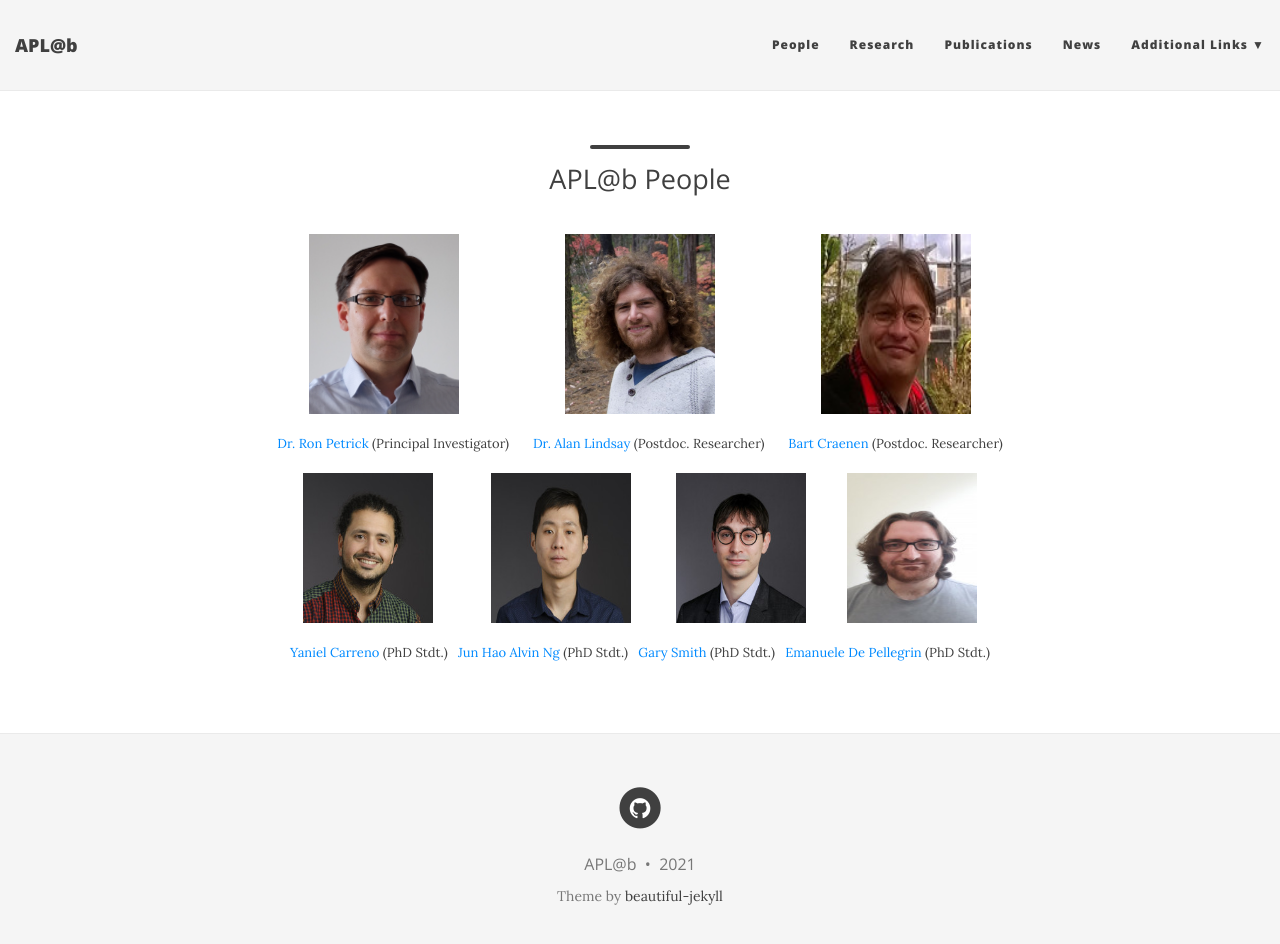
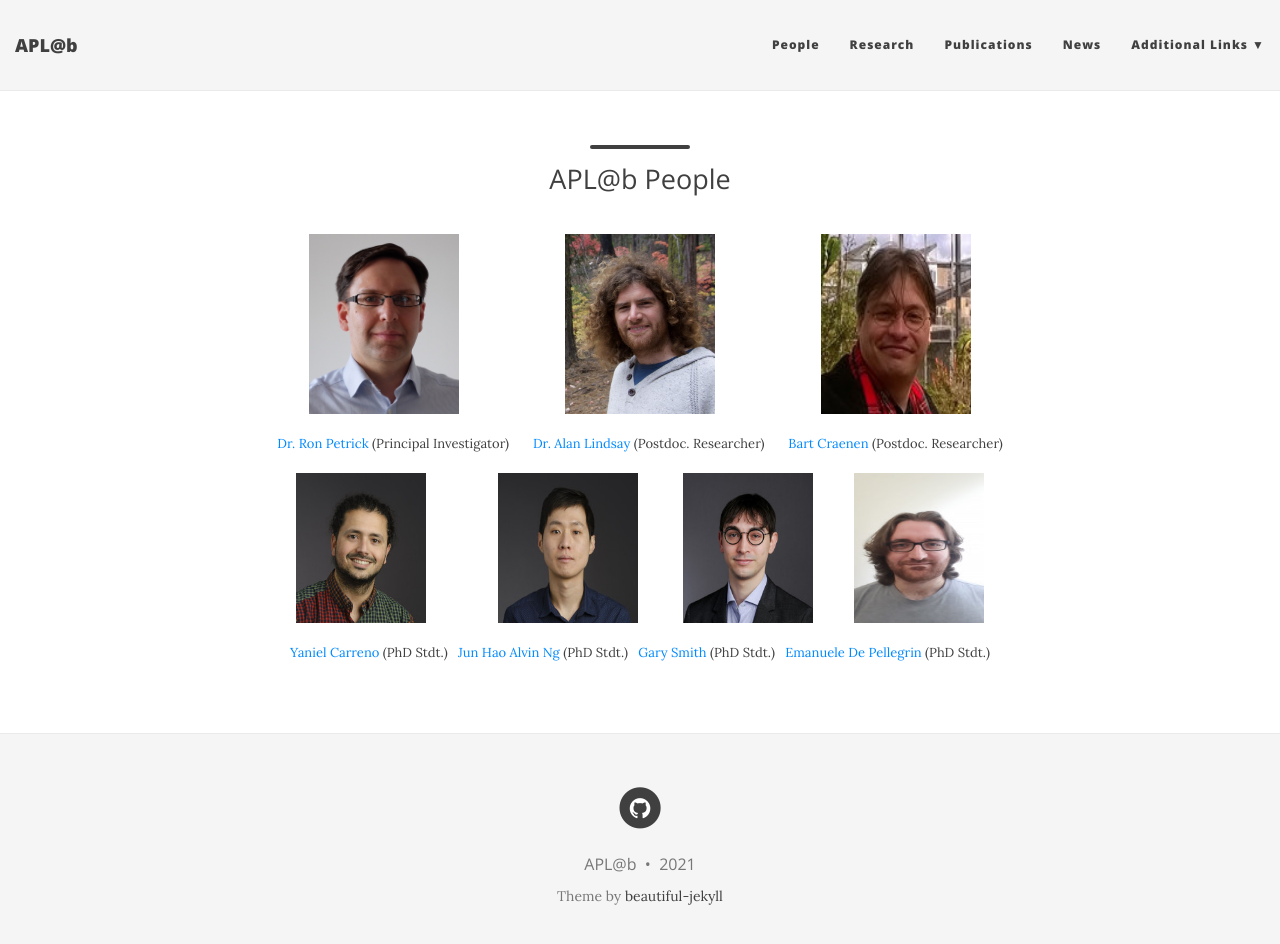
Before and after one commit to aplab2020/aplab2020.github.io, a Jekyll site: the page built from people.md, in a window 1280 px wide and 957 px high. Shown: the top 944 px of the window. Built offline with Jekyll 4.4.1, drawn with Linux system fonts in a browser that asks for light colours; nearby versions of some CDN libraries.

Commit message:
Update people.md

```diff
--- a/people.md
+++ b/people.md
@@ -18,7 +18,7 @@
 
 
 
-<p align="center"> <img src="/img/yaniel.jpg" align="center" width="130" height="150">  &nbsp;  &nbsp; &nbsp; &nbsp;  &nbsp; &nbsp;  &nbsp; &nbsp;  <img src="/img/alvin.jpg" align="center" width="140" height="150">  &nbsp;  &nbsp; &nbsp; &nbsp;  &nbsp; &nbsp; <img src="/img/gary.jpg" align="center" width="130" height="150">  &nbsp;&nbsp;  &nbsp; &nbsp; &nbsp;  &nbsp; <img src="/img/emanuelle.jpeg" align="center" width="130" height="150"></p>
+<p align="center"> <img src="/img/yaniel.jpg" align="center" width="130" height="150">  &nbsp;  &nbsp; &nbsp; &nbsp;  &nbsp; &nbsp;  &nbsp; &nbsp; &nbsp; &nbsp; <img src="/img/alvin.jpg" align="center" width="140" height="150">  &nbsp;  &nbsp; &nbsp; &nbsp;  &nbsp; &nbsp; <img src="/img/gary.jpg" align="center" width="130" height="150">  &nbsp;&nbsp;  &nbsp; &nbsp; &nbsp;  &nbsp; <img src="/img/emanuelle.jpeg" align="center" width="130" height="150"></p>
 
  <p align="center"> <a href="https://www.edinburgh-robotics.org/students/yaniel-carreno" style="float:">Yaniel Carreno</a> (PhD Stdt.) &nbsp;
  <a href="https://www.edinburgh-robotics.org/students/jun-hao-alvin-ng" style="float: ;">Jun Hao Alvin Ng</a> (PhD Stdt.)  &nbsp;
```
